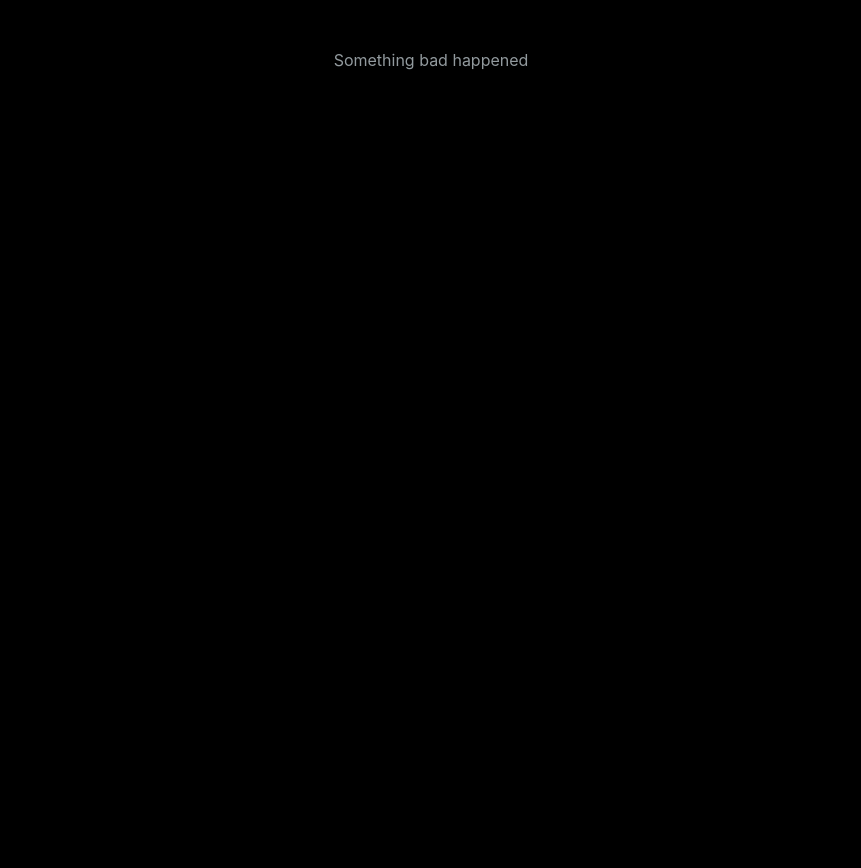
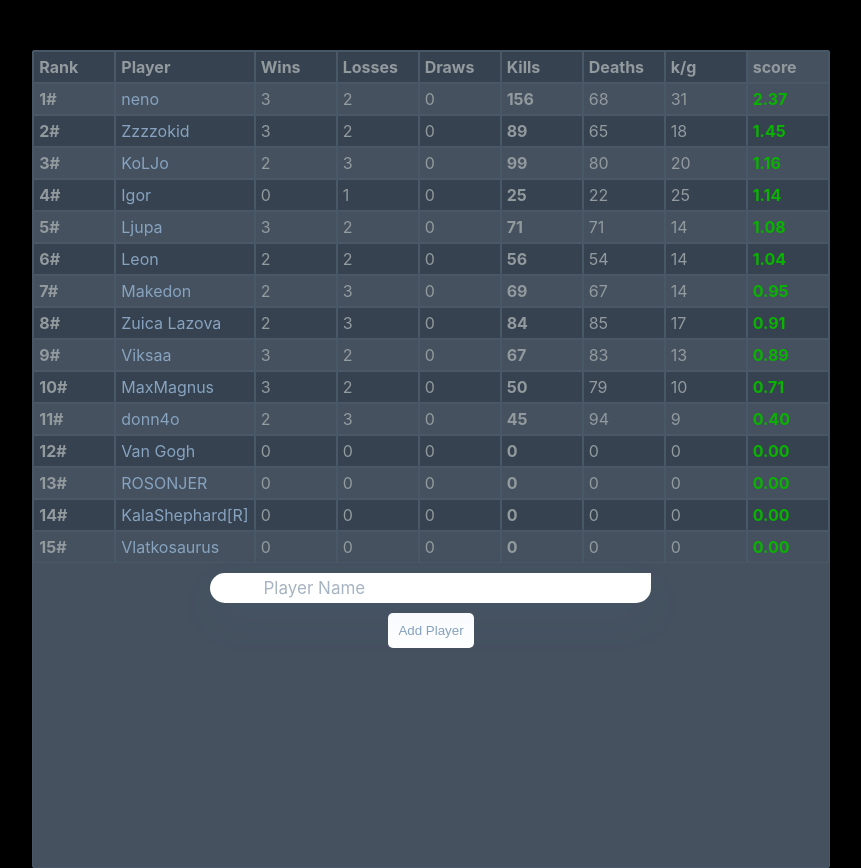
Before and after one commit to Nenaddd/maalski-cs, a React (Create React App) app: page / in a window 1280 px wide. Shown: the whole page, without its empty margins (209-1070 px from the left). Before the commit the page ends 800 px from the top, so only its background shows below. Built offline with nearby package versions, Linux system fonts and the light colour scheme; no server answers.

Commit message:
data is now read from local file, table moved to consts file

```diff
--- a/src/App.js
+++ b/src/App.js
@@ -1,23 +1,34 @@
+import { useEffect, useState } from 'react';
 import './App.css';
-import {API, METHOD, PROCESS_MSG} from './constants';
-import useEndpoint from './hooks/userEndpoint';
+// import {API, METHOD, PROCESS_MSG} from './constants';
+// import useEndpoint from './hooks/userEndpoint';
 import PlayerList from './components/PlayerList';
+import data from './data.json';
 
 const App = () => {
+  const [playerList, setPlayerList] = useState([]);
+  // use this approach once we have a real data
+  // const playerList = useEndpoint({
+  //   method: METHOD.GET,
+  //   url: API.ALL_PLAYERS
+  // });
 
-  const playerList = useEndpoint({
-    method: METHOD.GET,
-    url: API.ALL_PLAYERS
-  });
+  useEffect(() => {
+    setPlayerList(data);
+}, [playerList]);
 
   return (
-    <div className="container">
-      {
-        (playerList.pending && PROCESS_MSG.LOADING)
-        || (playerList.error && PROCESS_MSG.STH_HAPPENED)
-        || (playerList.complete && playerList.data && <PlayerList allPlayers={playerList.data} />)
-            }
-    </div>
+    // <div className="container">
+    //   {
+    //     (playerList.pending && PROCESS_MSG.LOADING)
+    //     || (playerList.error && PROCESS_MSG.STH_HAPPENED)
+    //     || (playerList.complete && playerList.data && <PlayerList allPlayers={playerList.data} />)
+    //         }
+    // </div>
+
+<div className="container">
+  {playerList.length > 0 && <PlayerList allPlayers={playerList} /> }
+</div>
   );
 }
 
--- a/src/components/PlayerList.js
+++ b/src/components/PlayerList.js
@@ -1,45 +1,8 @@
 import { useEffect, useState } from 'react';
 import SinglePlayer from "./SinglePlayer";
+import {table} from '../constants';
 
 const PlayerList = ({ allPlayers }) => {
-
-    const table = [
-        {
-            label: 'Rank',
-        },
-        {
-            label: 'Player',
-        },
-        {
-            label: 'Wins',
-            opt: "wins"
-        },
-        {
-            label: 'Losses',
-            opt: "losses"
-        },
-        {
-            label: 'Draws',
-            opt: "draws"
-        },
-        {
-            label: 'Kills',
-            opt: "kills"
-        },
-        {
-            label: 'Deaths',
-            opt: "deaths"
-        },
-        {
-            label: 'k/g',
-            opt: "killsPerGame"
-        },
-        {
-            label: 'score',
-            opt: "kdScore"
-        }
-    ]
-
     const [players, setPlayers] = useState(allPlayers);
     const [selectedFilter, setSelectedFilter] = useState(8);
     const [selectedPlayers, setSelectedPlayers] = useState([]);
--- a/src/constants.js
+++ b/src/constants.js
@@ -13,3 +13,40 @@ export const PROCESS_MSG = {
     LOADING: 'Loading...',
     STH_HAPPENED: 'Something bad happened'
 }
+
+export const table = [
+    {
+        label: 'Rank',
+    },
+    {
+        label: 'Player',
+    },
+    {
+        label: 'Wins',
+        opt: "wins"
+    },
+    {
+        label: 'Losses',
+        opt: "losses"
+    },
+    {
+        label: 'Draws',
+        opt: "draws"
+    },
+    {
+        label: 'Kills',
+        opt: "kills"
+    },
+    {
+        label: 'Deaths',
+        opt: "deaths"
+    },
+    {
+        label: 'k/g',
+        opt: "killsPerGame"
+    },
+    {
+        label: 'score',
+        opt: "kdScore"
+    }
+]
```
Also changed, not shown: 1 other file (tests, documents, lock files or other folders).
